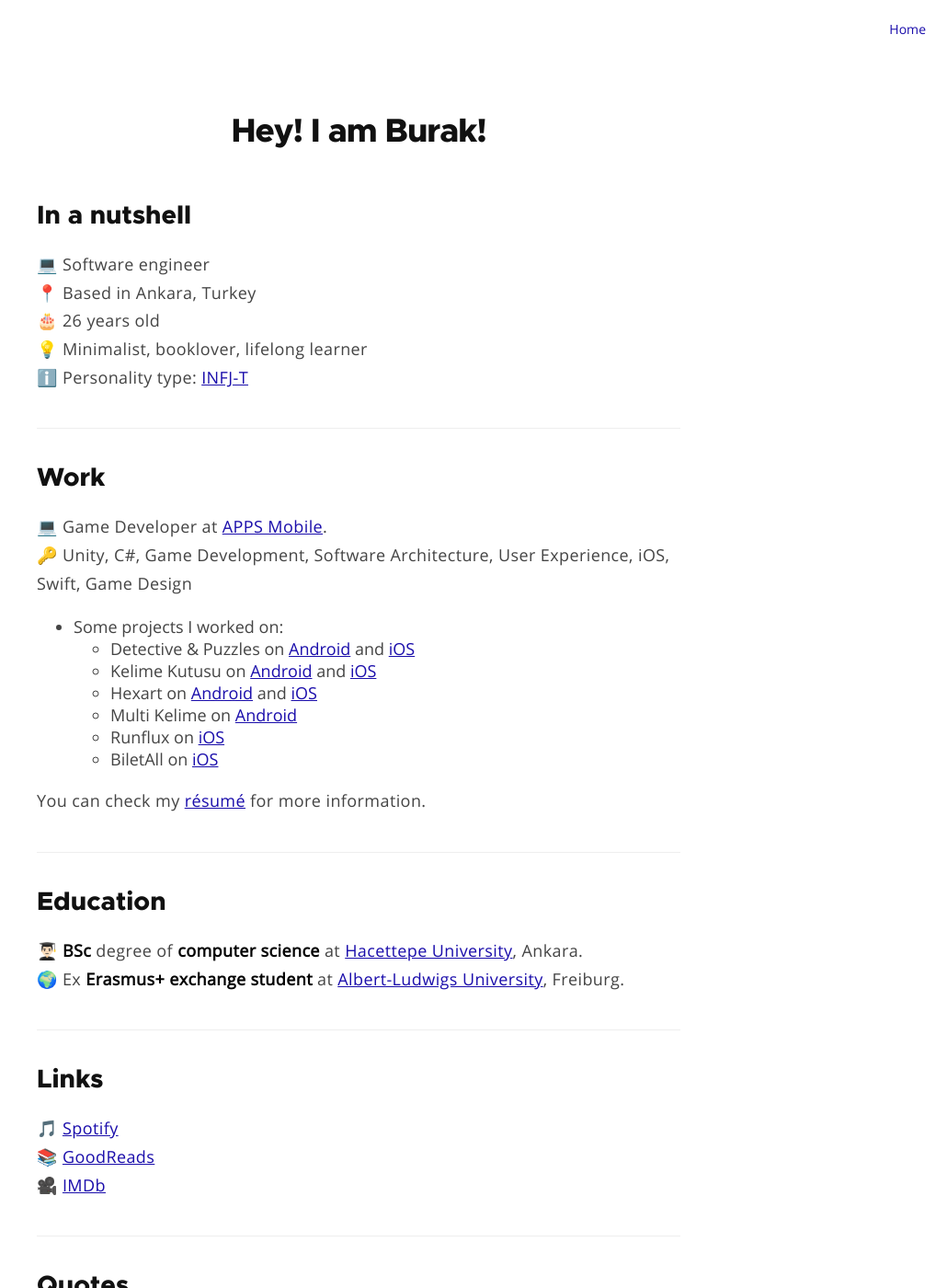
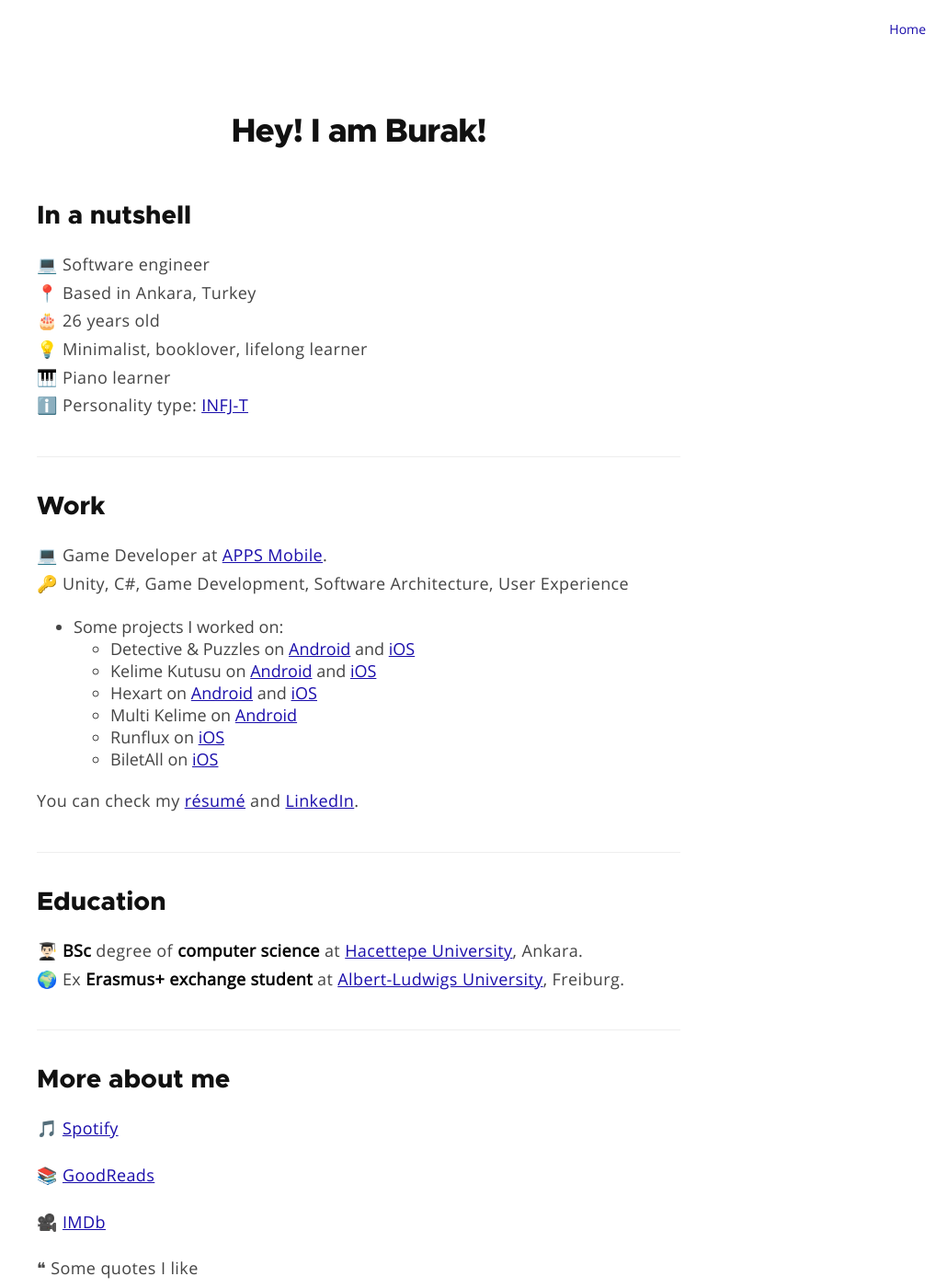
Before and after one commit to burakekici/burakekici.github.io, a Jekyll site: the page built from about.md, in a window 1280 px wide and 1400 px high. Shown: the whole window at 92% size, without its empty margins (250-1280 px from the left). Built offline with Jekyll 4.4.1, drawn with Linux system fonts in a browser that asks for light colours; some of the changed text lies outside the part shown.

Commit message:
About me page is updated.

```diff
--- a/about.md
+++ b/about.md
@@ -16,15 +16,17 @@
 <br>
 💡 Minimalist, booklover, lifelong learner
 <br>
+🎹 Piano learner
+<br>
 ℹ️ Personality type: [INFJ-T](https://www.16personalities.com/profiles/19ea956f7d530)
 
 ---
 
 ## Work
 
-💻 Game Developer at [APPS Mobile][3].
+💻 Game Developer at [APPS Mobile][apps].
 <br>
-🔑 Unity, C#, Game Development, Software Architecture, User Experience, iOS, Swift, Game Design
+🔑 Unity, C#, Game Development, Software Architecture, User Experience
 
 * Some projects I worked on:
   * Detective & Puzzles on [Android](https://play.google.com/store/apps/details?id=tr.com.apps.detective.puzzle.mystery) and [iOS](https://apps.apple.com/tr/app/detective-puzzles-mystery/id1497671053)
@@ -34,31 +36,30 @@
   * Runflux on [iOS](https://itunes.apple.com/us/app/runflux/id1383179327)
   * BiletAll on [iOS](https://itunes.apple.com/tr/app//id873069066)
 
-You can check my [résumé](../assets/resume.pdf) for more information.
+You can check my [résumé](../assets/resume.pdf) and [LinkedIn][linkedin].
 
 ---
 
 ## Education
 
-👨🏻‍🎓 **BSc** degree of **computer science**  at [Hacettepe University][1], Ankara.
+👨🏻‍🎓 **BSc** degree of **computer science**  at [Hacettepe University][hacettepe], Ankara.
 <br>
-🌍 Ex **Erasmus+ exchange student** at [Albert-Ludwigs University][2], Freiburg.
+🌍 Ex **Erasmus+ exchange student** at [Albert-Ludwigs University][freiburg], Freiburg.
 
 ---
 
-## Links
+## More about me
 
-🎵 [Spotify][4]
-<br>
-📚 [GoodReads][5]
-<br>
-🎥 [IMDb][6]
+🎵 [Spotify][spotify]
 
----
 
-## Quotes
+📚 [GoodReads][goodreads]
 
-Some quotes I like:
+
+🎥 [IMDb][imdb]
+
+
+❝ Some quotes I like
 
 > Less is more.
 
@@ -69,9 +70,10 @@
 > Life is 10% what happens to you and 90% how you react to it.
 
 
-[1]: https://cs.hacettepe.edu.tr
-[2]: https://www.informatik.uni-freiburg.de
-[3]: https://apps.com.tr
-[4]: https://open.spotify.com/user/bekici
-[5]: https://www.goodreads.com/burakekici
-[6]: https://www.imdb.com/user/ur41656845
+[linkedin]: https://www.linkedin.com/in/burakekici
+[hacettepe]: https://cs.hacettepe.edu.tr
+[freiburg]: https://www.informatik.uni-freiburg.de
+[apps]: https://apps.com.tr
+[spotify]: https://open.spotify.com/user/bekici
+[goodreads]: https://www.goodreads.com/burakekici
+[imdb]: https://www.imdb.com/user/ur41656845
```
